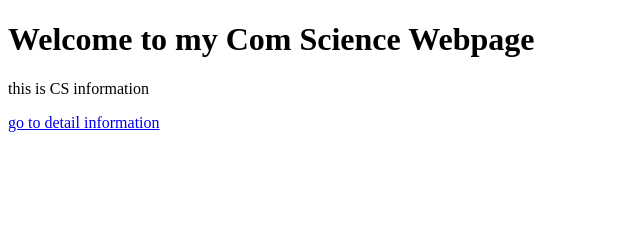
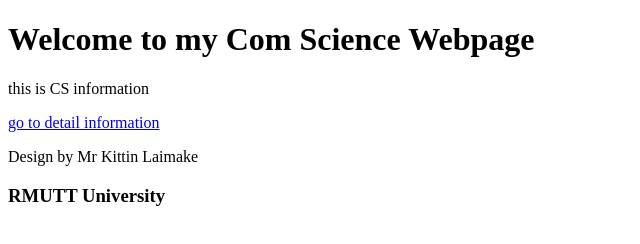
Before and after one commit to dbeew/my-cs-template, a plain HTML site: page index.html in a window 1280 px wide. Shown: the whole page, without its empty margins (0-640 px from the left). Drawn offline with Linux system fonts and the light colour scheme.

Commit message:
Update index.html

```diff
--- a/index.html
+++ b/index.html
@@ -10,5 +10,8 @@
     <h1> Welcome to my Com Science Webpage </h1>
     <p> this is CS information </p>
     <a href="2.html">go to detail information</a>
+
+    <p> Design by Mr Kittin Laimake </p>
+    <h3>RMUTT University</h3>
 </body>
 </html>
```
